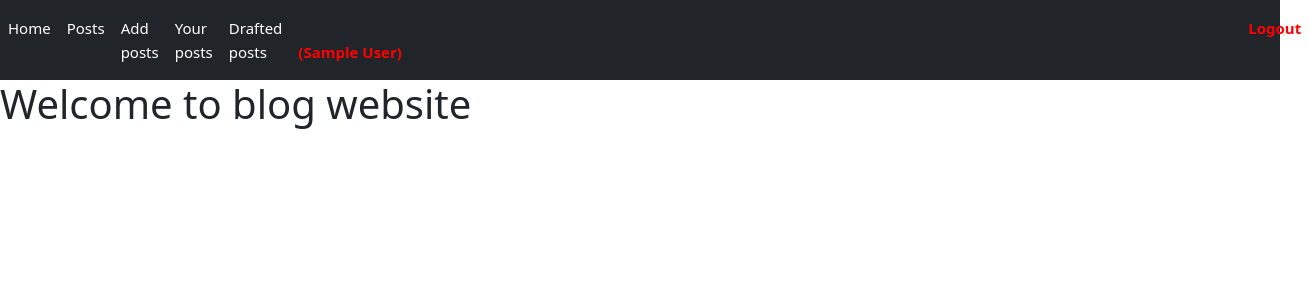
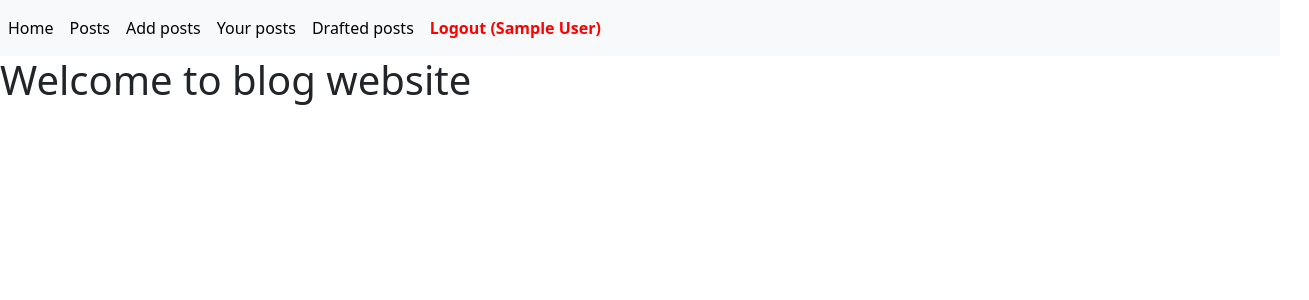
Before and after one commit to irtaza777/mern-blog, a React (Create React App) app: page / in a window 1280 px wide. Shown: the top 300 px of the page, 1309 px wide, since content can reach past the window. Built offline with nearby package versions, Linux system fonts and the light colour scheme; sample sign-in values are in the browser's storage.

Commit message:
all done

```diff
--- a/package.json
+++ b/package.json
@@ -1,5 +1,7 @@
 {
   "name": "blog",
+  "homepage":"https://mern-blog-eight-gamma.vercel.app/" ,
+
   "version": "0.1.0",
   "private": true,
   "dependencies": {
--- a/src/App.css
+++ b/src/App.css
@@ -38,16 +38,15 @@
 }
 .logout-button{
   color: red;
-  margin-left:950px;
   text-decoration: none;
-    font-size: 15px;
+    font-size: 16px;
     font-weight: bold;
 }
 
 .nav-ul li a {
-  color: white;
+  color: black;
   text-decoration: none;
-    font-size: 15px;
+    font-size: 16px;
 }
 .write-block{
   background-color: rgb(63, 80, 80);
@@ -62,6 +61,7 @@ border-radius: 10px;
 }
 .navbar {
   display: none;
+
 }
 
 .navbar.open {
--- a/src/components/Navbar/Navbar.js
+++ b/src/components/Navbar/Navbar.js
@@ -1,11 +1,9 @@
 import React from "react";
 
 import { Link, useNavigate } from 'react-router-dom';
-import { useState } from "react";
 
 //stateless func comp
 const NavBar = () => {
-  const [isOpen, setIsOpen] = useState(false);
 
   const auth = localStorage.getItem('user');
 
@@ -15,14 +13,12 @@ const NavBar = () => {
     navigate("/Register");
   }
 
-  const toggleNavbar = () => {
-    setIsOpen(!isOpen);
-  };
+
   return (
 
 <div>
 
-    <nav className="navbar navbar-expand-lg navbar-light bg-dark">
+<nav class="navbar navbar-expand-lg navbar-light bg-light">
 
       <ul className="navbar-nav nav-ul">
         <li className="nav-item nav-link">
--- a/src/components/Posts/Posts.js
+++ b/src/components/Posts/Posts.js
@@ -52,13 +52,13 @@ const Posts = () => {
 
     {
                     data.length > 0 ? data.map((item, index) =>
-      <div class="col-3">
+      <div class="col-4">
 
                             <h5 class="mb-1">{item.title}</h5>
 
                             <p class="mb-1">{item.body}</p>
 
-                            <Link to={"/singlepost/" + item._id}><button className="btn btn-success ml-2">Read</button></Link>
+                            <Link to={"/singlepost/" + item._id}><button className="btn btn-success">Read</button></Link>
                             <Likes key={item._id} post={item}  />
                             </div>
 
--- a/src/components/Your-Posts/Your-Posts.js
+++ b/src/components/Your-Posts/Your-Posts.js
@@ -85,16 +85,12 @@ const YourPosts = () => {
     return (< div className="container" >
         <br></br>
         <h3>Blogs</h3>
-        <button className="btn btn-danger m-2 " onClick={() => Deleteall()}>Delete</button>
 
         <Table responsive striped bordered hover>
             <thead>
                 <tr>
-                    <th>#</th>
-                    <th>User id</th>
-                    <th>Post id</th>
-                    <th>title</th>
-                    <th>body</th>
+                    <th>Title</th>
+                    <th>Body</th>
                     <th>Operations</th>
 
 
@@ -108,12 +104,9 @@ const YourPosts = () => {
                 {
                     data.length > 0 ? data.map((item, index) =>
                         <tr>
-                            <td>{index + 1} </td>
-                            <td>{item.userid} </td>
-                            <td>{item._id} </td>
                             <td>{item.title}</td>
                             <td>{item.body}</td>
-                            <td>    <Link to={"/Update-Post/" + item._id}><button className="btn btn-success">Edit</button></Link>
+                            <td>    <Link to={"/Update-Post/" + item._id}><button className="btn btn-success m-2">Edit</button></Link>
                                 <button class="btn btn-danger m-2" onClick={() => Deletepost(item._id)}>Delete</button>
                             </td>
 
@@ -122,7 +115,10 @@ const YourPosts = () => {
 
                     )
                         : <h1>No post found</h1>}</tbody>
-        </Table>  </div >);
+        </Table>
+        <button className="btn btn-danger " onClick={() => Deleteall()}>Delete All</button>
+
+        </div >);
 }
 
 export default YourPosts;
```
